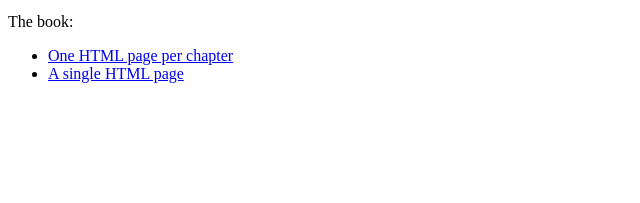
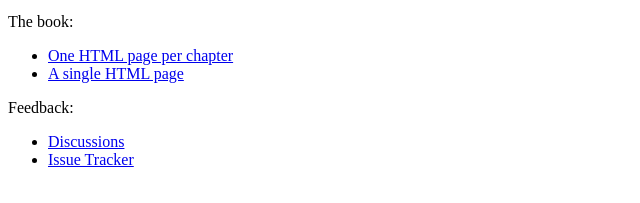
Before and after one commit to learn-http4k-with-tests/learn-http4k-with-tests.github.io, a plain HTML site: page index.html in a window 1280 px wide. Shown: the part 101-304 px from the top of the page, without its empty margins (0-640 px from the left). Drawn offline with Linux system fonts and the light colour scheme.

Commit message:
Links to feedback repo

```diff
--- a/index.html
+++ b/index.html
@@ -13,5 +13,11 @@
         <li><a href="book/book.html">One HTML page per chapter</a></li>
         <li><a href="book/book-all.html">A single HTML page</a></li>
     </ul>
+
+    <p>Feedback:</p>
+    <ul>
+        <li><a href="https://github.com/learn-http4k-with-tests/feedback/discussions">Discussions</a></li>
+        <li><a href="https://github.com/learn-http4k-with-tests/feedback/issues">Issue Tracker</a></li>
+    </ul>
 </body>
 </html>
```
